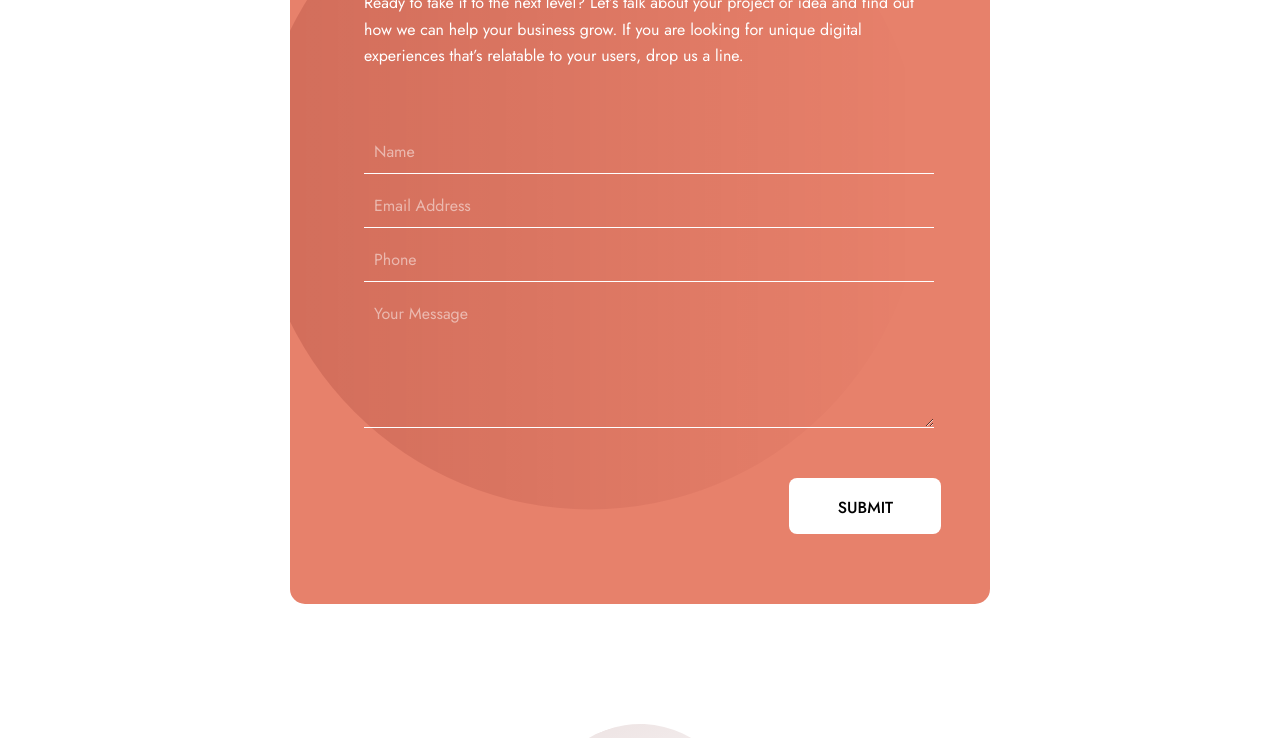
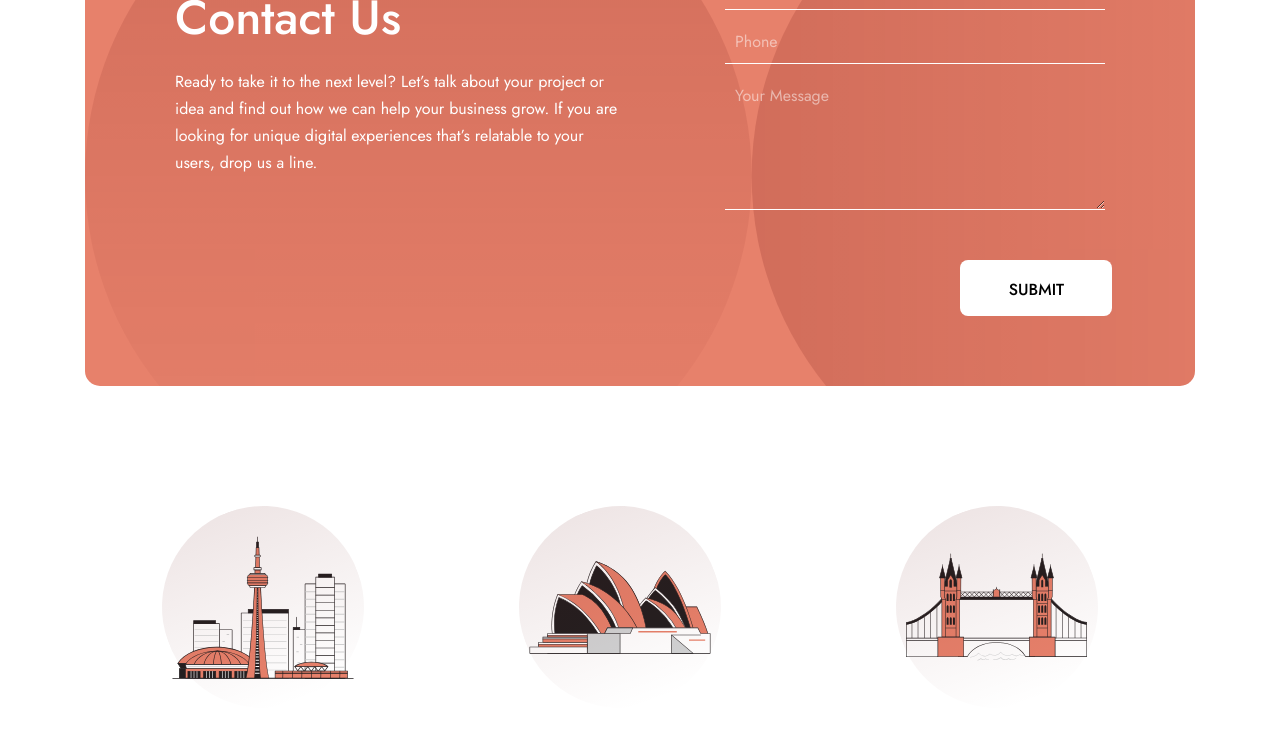
Before and after one commit to Aryaman2803/Designo, a React (Create React App) app: page /contact in a window 1280 px wide. Shown: the part 260-998 px from the top of the page. Built offline with nearby package versions, Linux system fonts and the light colour scheme.

Commit message:
contact page responsive for desktops

```diff
--- a/src/Contact.js
+++ b/src/Contact.js
@@ -15,13 +15,16 @@ export default function Contact() {
       <section className="form">
         <div className="container">
           <img src={circles} alt="" />
+          <div className="text-wrap">
             <h2>Contact Us</h2>
             <p>
-            Ready to take it to the next level? Let’s talk about your project or
-            idea and find out how we can help your business grow. If you are
-            looking for unique digital experiences that’s relatable to your
-            users, drop us a line.
+              Ready to take it to the next level? Let’s talk about your project
+              or idea and find out how we can help your business grow. If you
+              are looking for unique digital experiences that’s relatable to
+              your users, drop us a line.
             </p>
+          </div>
+          <div className="">
             <form action="">
               <input type="text" placeholder="Name" name="name" id="name" />
               <input
@@ -41,6 +44,7 @@ export default function Contact() {
               <button type="submit">Submit</button>
             </form>
           </div>
+        </div>
       </section>
       <section className="locations">
         <Location name="Canada" image={canada} />
--- a/src/Contact.scss
+++ b/src/Contact.scss
@@ -102,7 +102,6 @@
         width: 200rem;
         left: -100%;
         top: 0%;
-        // transform: rotate(180deg);
       }
 
       h2 {
@@ -127,3 +126,38 @@
     }
   }
 }
+
+@media screen and (min-width: $desktop) {
+  .Contact {
+    .form {
+      width: 111rem;
+      .container {
+        flex-direction: row;
+        align-items: center;
+        p {
+          width: 45rem;
+        }
+        .text-wrap {
+          margin-right: 10rem;
+        }
+      }
+      form {
+        input,
+        textarea {
+          width: 38rem;
+        }
+      }
+      img {
+        width: 200rem;
+        left: -0%;
+        top: 0%;
+      }
+    }
+    .locations {
+      flex-direction: row;
+      justify-content: space-around;
+      width: 111rem;
+      margin: 0 auto;
+    }
+  }
+}
```
Lines whose indentation alone changed are shown as unchanged.
